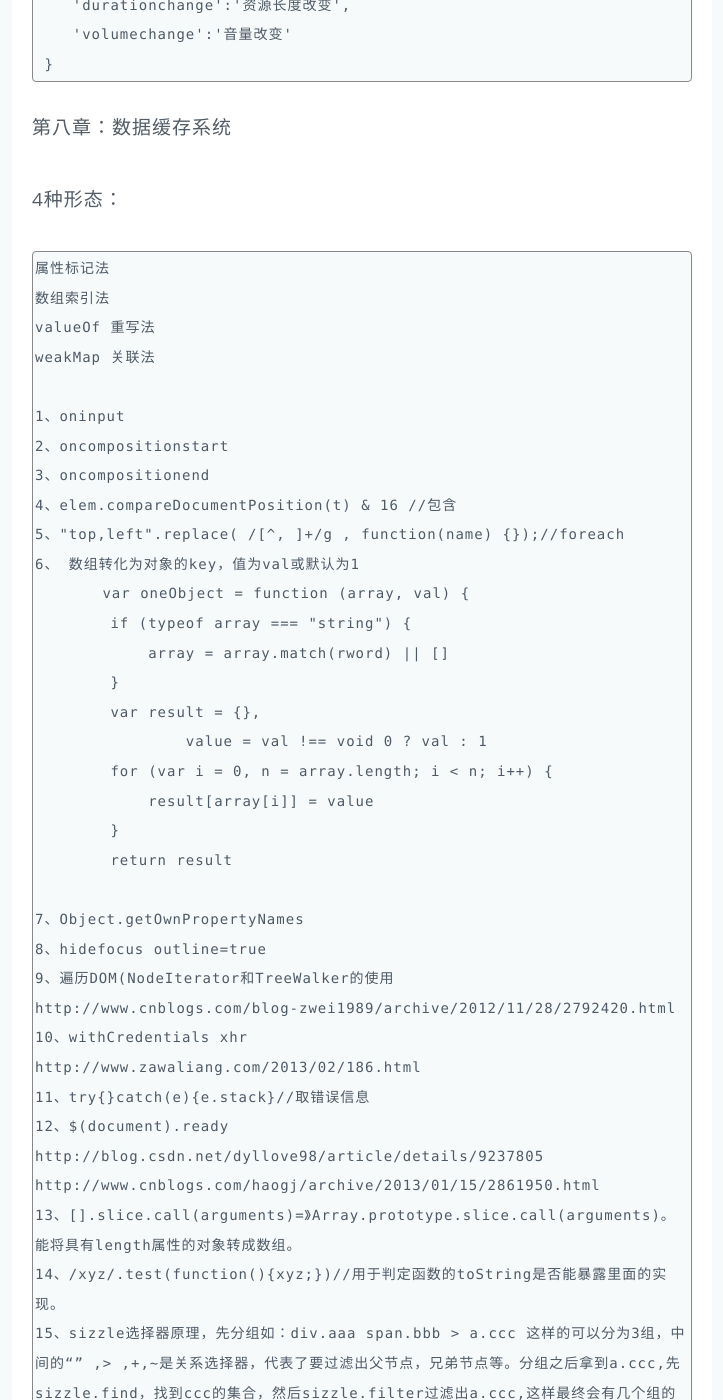
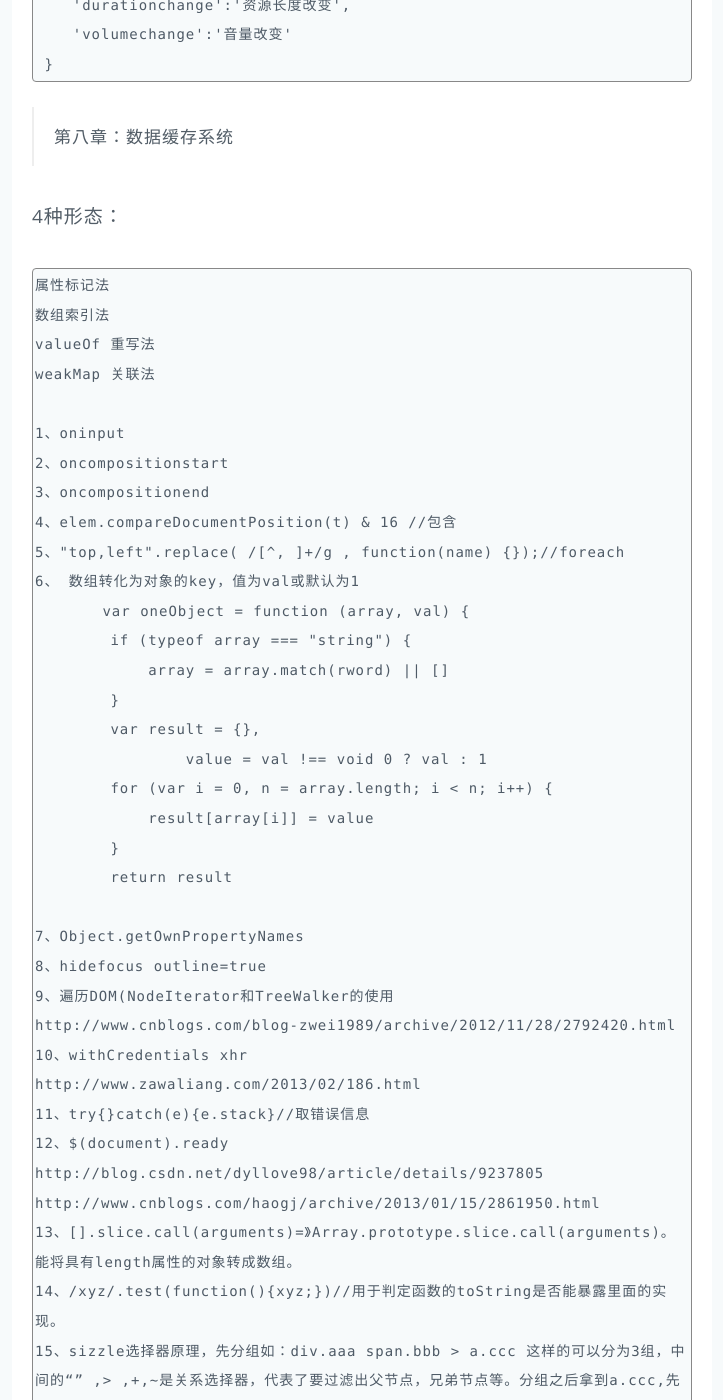
Before and after one commit to mayloveless/wanglingfei.github.com, a Jekyll site: the page built from _posts/techNote/2014-07-01-frame-design.md, in a window 1280 px wide and 1400 px high, scrolled down 10253 px. Shown: the whole window, without its empty margins (278-1001 px from the left). Built offline with Jekyll 4.4.1, drawn with Linux system fonts in a browser that asks for light colours; nearby versions of some CDN libraries; library files that are not in the unit come from our copies; Markdown is read by kramdown in place of the engine named in the settings; some of the changed text lies outside the part shown.

```diff
--- a/_posts/techNote/2014-07-01-frame-design.md
+++ b/_posts/techNote/2014-07-01-frame-design.md
@@ -254,7 +254,7 @@ video标签可绑定事件：
 	    'volumechange':'音量改变'
 	 }
 
-第八章：数据缓存系统
+>第八章：数据缓存系统
 
 4种形态：
 
```
Also changed, not shown: other parts of _posts/techNote/2014-07-01-frame-design.md (+4 -0 lines).
